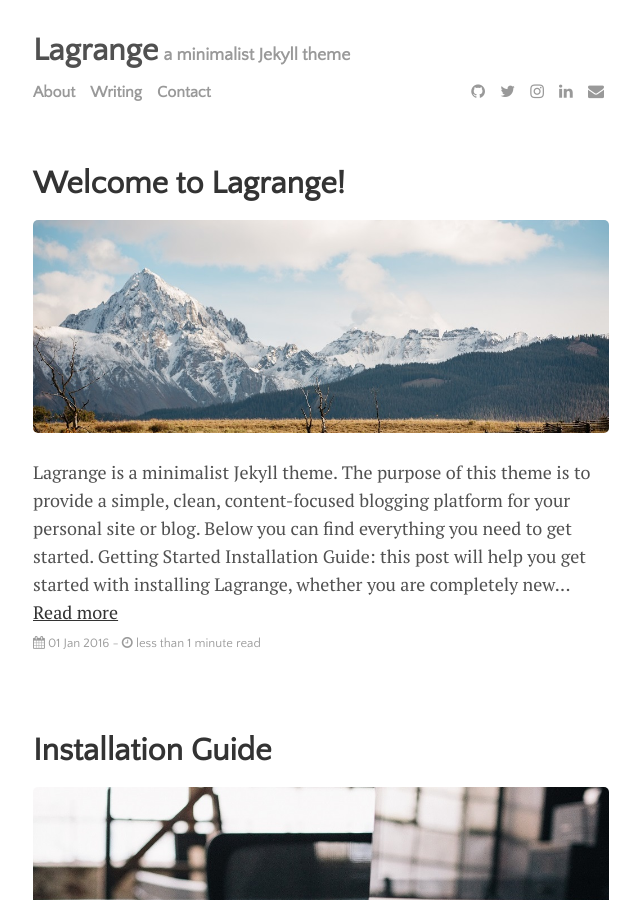
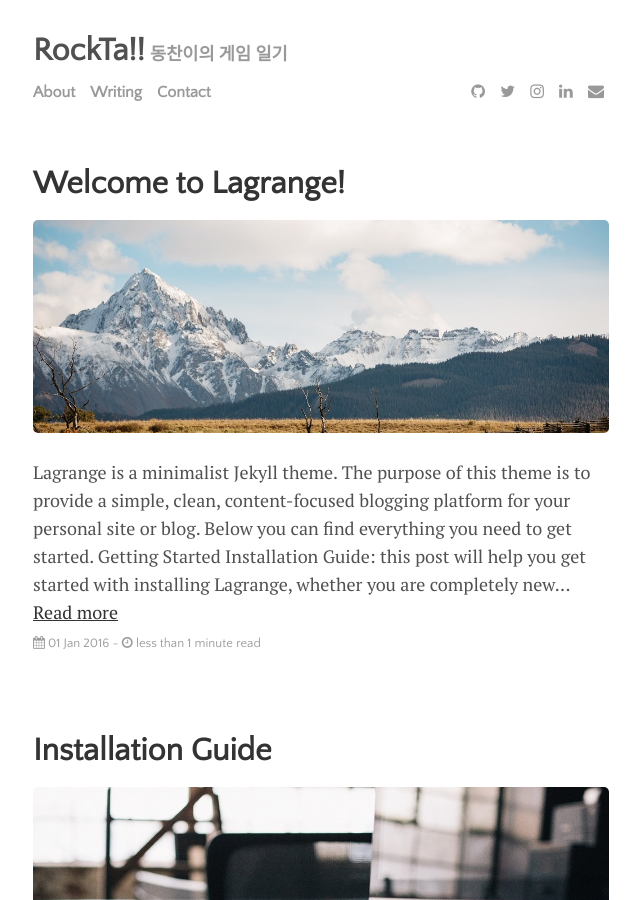
Before and after one commit to sdchihi/sdcpage, a Jekyll site: the page built from index.html, in a window 1280 px wide and 900 px high. Shown: the whole window, without its empty margins (319-959 px from the left). Built offline with Jekyll 4.4.1, drawn with Linux system fonts in a browser that asks for light colours; nearby versions of some CDN libraries; the list of posts is cut into pages by our own code; some of the changed text lies outside the part shown.

Commit message:
Update _config.yml

```diff
--- a/_config.yml
+++ b/_config.yml
@@ -1,6 +1,6 @@
 # Site Settings
-title:               Lagrange
-tagline:             a minimalist Jekyll theme
+title:               RockTa!!
+tagline:             동찬이의 게임 일기
 description:
 baseurl:            #"/Lagrange"
 url:                #"https://sdchihi.github.io/"
```
